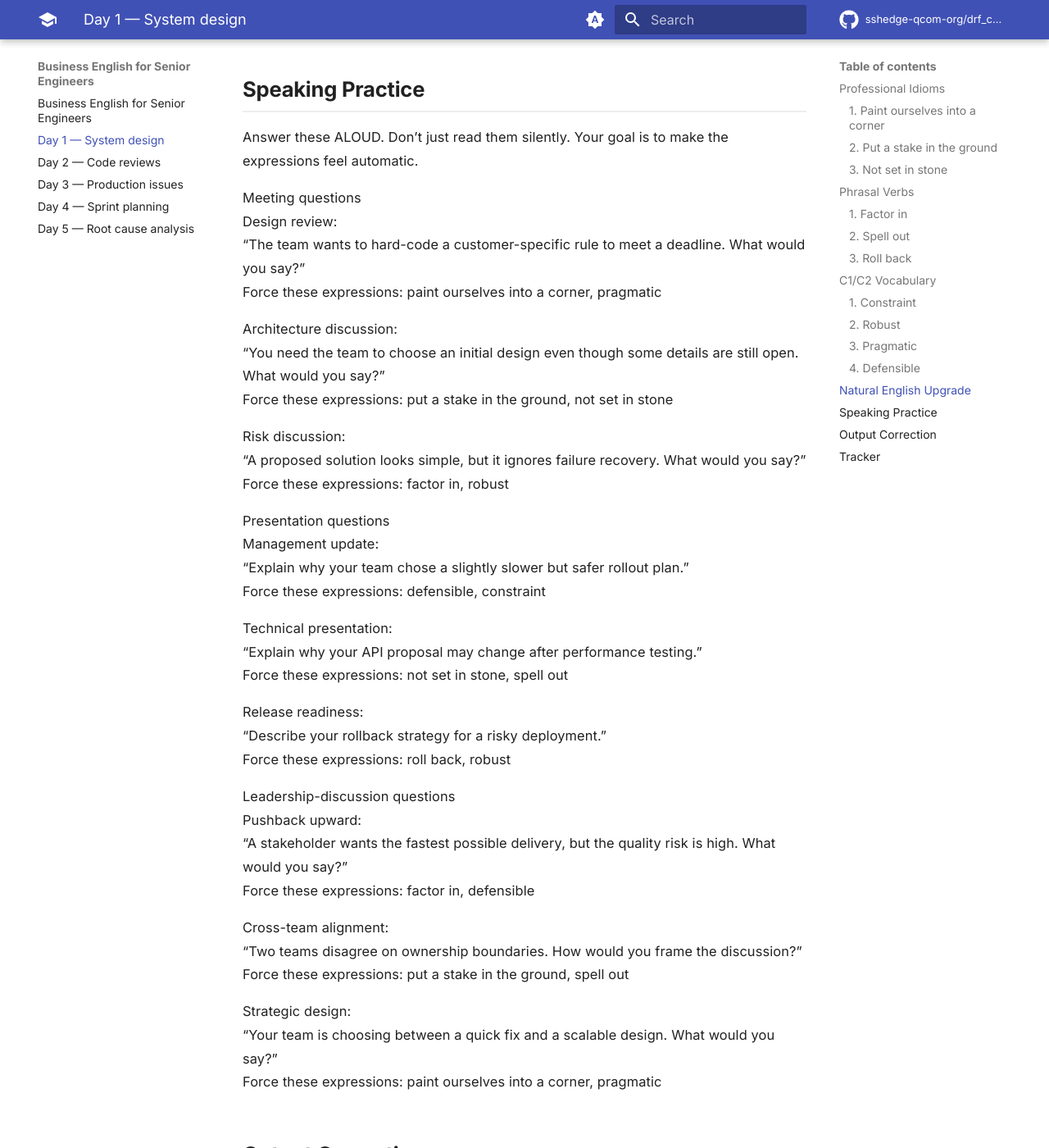
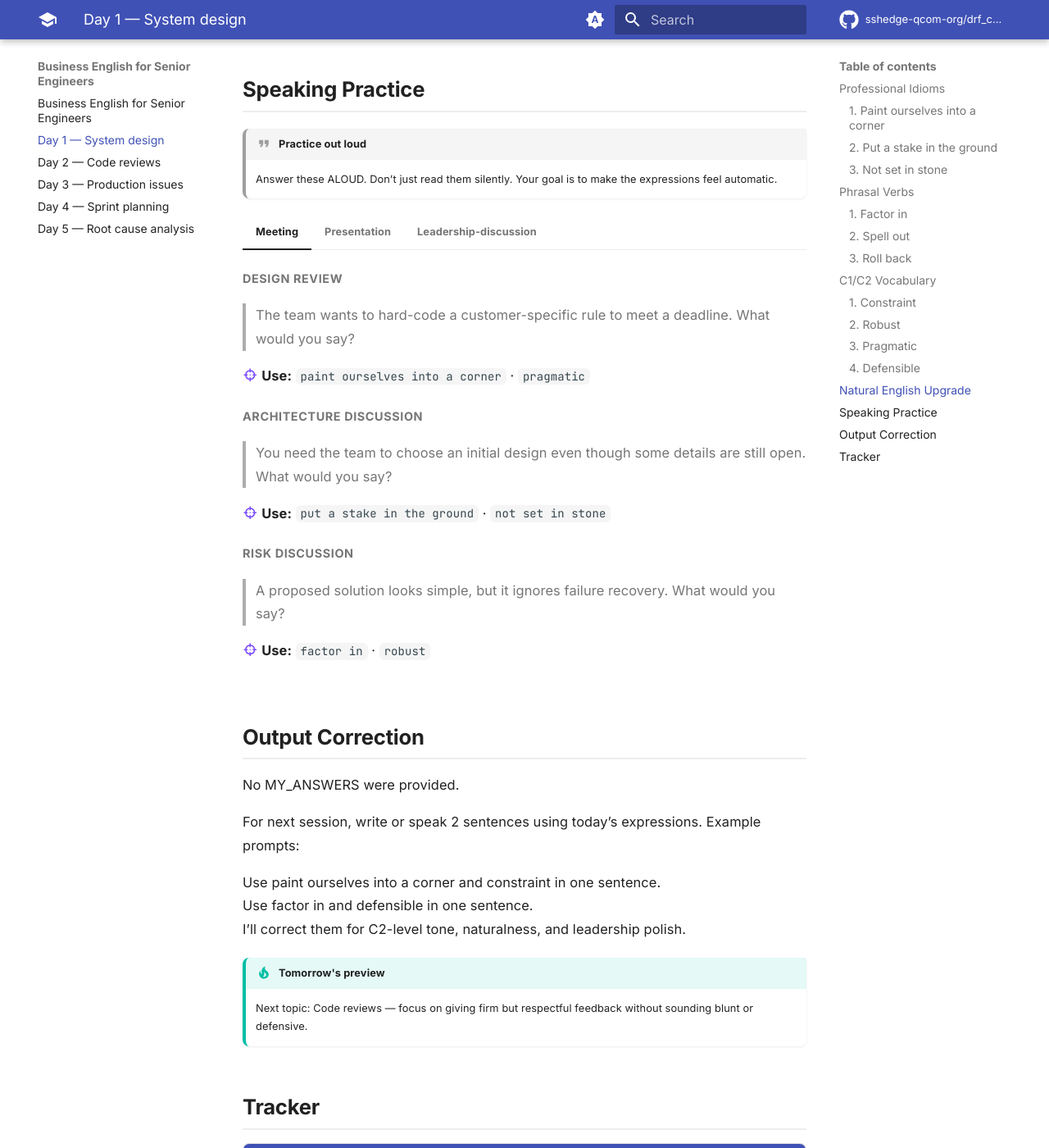
Before and after one commit to sshedge-qcom-org/drf_capstone, an MkDocs documentation site: the page built from docs/day-1.md, in a window 1280 px wide and 1400 px high, scrolled down 8531 px. Shown: the whole window at 82% size. Built offline with MkDocs 1.6.1 and Material for MkDocs 9.7.7, drawn with Linux system fonts in a browser that asks for light colours; comment, search, counter and statistics services are not loaded.

Commit message:
Style: restructure Speaking Practice into callout + per-category tabs
Parse the free-text Speaking Practice into an intro callout plus prompts
grouped by category (Meeting / Presentation / Leadership) rendered as content
tabs — each prompt a scenario blockquote with target-expression chips. Lenient
block parser tolerates the per-day drift (labels/quotes on some days, absent on
others; 'Force these expressions:' vs 'Force:'). Adds a renderer test.

```diff
--- a/docs/day-1.md
+++ b/docs/day-1.md
@@ -277,46 +277,68 @@
 
 ## Speaking Practice
 
-Answer these ALOUD. Don’t just read them silently. Your goal is to make the expressions feel automatic.
+!!! quote "Practice out loud"
+    Answer these ALOUD. Don’t just read them silently. Your goal is to make the expressions feel automatic.
 
-Meeting questions
-Design review:
-“The team wants to hard-code a customer-specific rule to meet a deadline. What would you say?”
-Force these expressions: paint ourselves into a corner, pragmatic
+=== "Meeting"
 
-Architecture discussion:
-“You need the team to choose an initial design even though some details are still open. What would you say?”
-Force these expressions: put a stake in the ground, not set in stone
+    **Design review**
 
-Risk discussion:
-“A proposed solution looks simple, but it ignores failure recovery. What would you say?”
-Force these expressions: factor in, robust
+    > The team wants to hard-code a customer-specific rule to meet a deadline. What would you say?
 
-Presentation questions
-Management update:
-“Explain why your team chose a slightly slower but safer rollout plan.”
-Force these expressions: defensible, constraint
+    :material-target: **Use:** `paint ourselves into a corner` · `pragmatic`
 
-Technical presentation:
-“Explain why your API proposal may change after performance testing.”
-Force these expressions: not set in stone, spell out
+    **Architecture discussion**
 
-Release readiness:
-“Describe your rollback strategy for a risky deployment.”
-Force these expressions: roll back, robust
+    > You need the team to choose an initial design even though some details are still open. What would you say?
 
-Leadership-discussion questions
-Pushback upward:
-“A stakeholder wants the fastest possible delivery, but the quality risk is high. What would you say?”
-Force these expressions: factor in, defensible
+    :material-target: **Use:** `put a stake in the ground` · `not set in stone`
 
-Cross-team alignment:
-“Two teams disagree on ownership boundaries. How would you frame the discussion?”
-Force these expressions: put a stake in the ground, spell out
+    **Risk discussion**
 
-Strategic design:
-“Your team is choosing between a quick fix and a scalable design. What would you say?”
-Force these expressions: paint ourselves into a corner, pragmatic
+    > A proposed solution looks simple, but it ignores failure recovery. What would you say?
+
+    :material-target: **Use:** `factor in` · `robust`
+
+=== "Presentation"
+
+    **Management update**
+
+    > Explain why your team chose a slightly slower but safer rollout plan.
+
+    :material-target: **Use:** `defensible` · `constraint`
+
+    **Technical presentation**
+
+    > Explain why your API proposal may change after performance testing.
+
+    :material-target: **Use:** `not set in stone` · `spell out`
+
+    **Release readiness**
+
+    > Describe your rollback strategy for a risky deployment.
+
+    :material-target: **Use:** `roll back` · `robust`
+
+=== "Leadership-discussion"
+
+    **Pushback upward**
+
+    > A stakeholder wants the fastest possible delivery, but the quality risk is high. What would you say?
+
+    :material-target: **Use:** `factor in` · `defensible`
+
+    **Cross-team alignment**
+
+    > Two teams disagree on ownership boundaries. How would you frame the discussion?
+
+    :material-target: **Use:** `put a stake in the ground` · `spell out`
+
+    **Strategic design**
+
+    > Your team is choosing between a quick fix and a scalable design. What would you say?
+
+    :material-target: **Use:** `paint ourselves into a corner` · `pragmatic`
 
 ## Output Correction
 
--- a/docs/stylesheets/extra.css
+++ b/docs/stylesheets/extra.css
@@ -221,6 +221,15 @@
 .md-typeset h2.fe-sec--phrasal_verb { border-bottom-color: #009688; }
 .md-typeset h2.fe-sec--vocabulary   { border-bottom-color: #f59e0b; }
 
+/* ── Speaking Practice: tint the "Use:" target icon with the accent ──────── */
+.md-typeset .twemoji svg {
+  vertical-align: text-bottom;
+}
+
+.md-typeset p:has(> strong) .twemoji svg {
+  fill: var(--md-accent-fg-color);
+}
+
 /* ── Landing-page hero banner ────────────────────────────────────────────── */
 .md-typeset .fe-hero {
   margin: 0.4em 0 2.2em;
```
Also changed, not shown: docs/day-2.md (+35 -22 lines), docs/day-3.md (+53 -31 lines), docs/day-4.md (+35 -22 lines), docs/day-5.md (+53 -31 lines), 2 other files.
